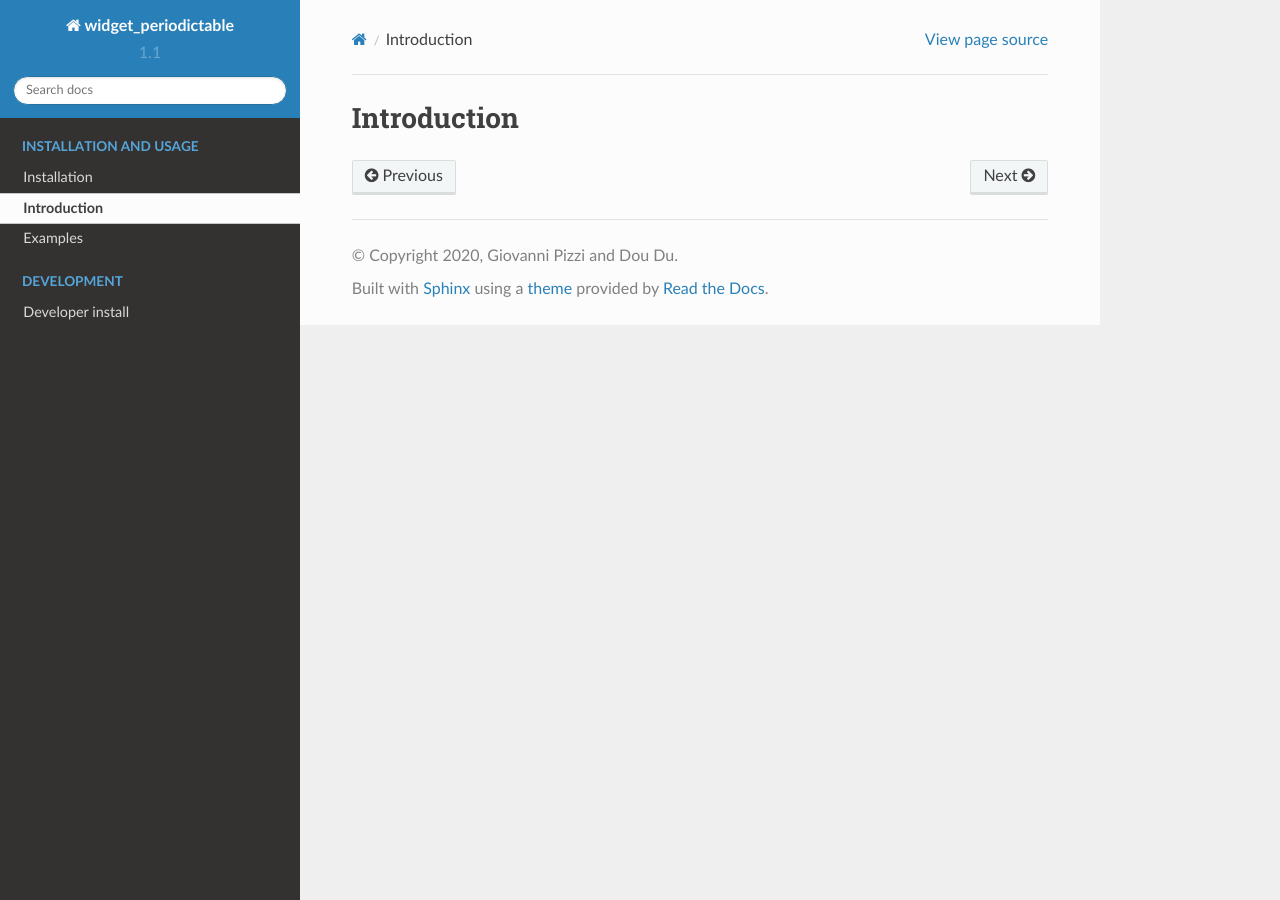
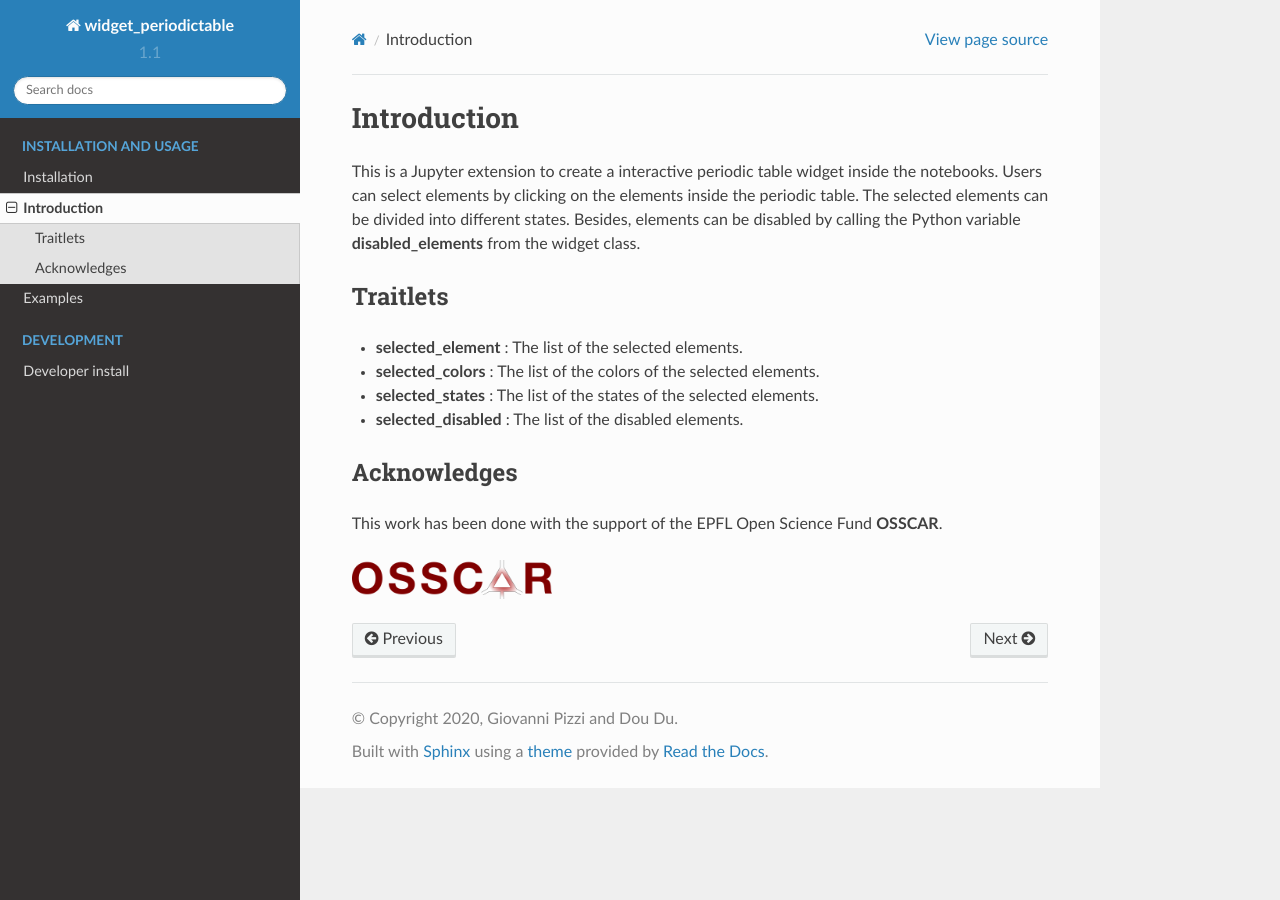
Before and after one commit to osscar-org/widget-periodictable, a Sphinx documentation site: the page built from docs/source/introduction.rst, in a window 1280 px wide. Built offline with Sphinx 7.4.7 and the Read the Docs theme 2.0.0, drawn with Linux system fonts in a browser that asks for light colours.

Commit message:
Update the docs

```diff
--- a/docs/source/introduction.rst
+++ b/docs/source/introduction.rst
@@ -5,3 +5,26 @@ Introduction
 .. todo::
 
     add prose explaining project purpose and usage here
+
+This is a Jupyter extension to create a interactive periodic table widget inside
+the notebooks. Users can select elements by clicking on the elements inside the
+periodic table. The selected elements can be divided into different states.
+Besides, elements can be disabled by calling the Python variable
+**disabled_elements** from the widget class.
+
+Traitlets
+************
+
+* **selected_element** : The list of the selected elements.
+* **selected_colors** : The list of the colors of the selected elements.
+* **selected_states** : The list of the states of the selected elements.
+* **selected_disabled** : The list of the disabled elements.
+
+Acknowledges
+*************
+
+This work has been done with the support of the EPFL Open Science Fund **OSSCAR**.
+
+.. image:: images/OSSCAR-logo.png
+   :target: http://www.osscar.org
+   :width: 200px
```
Also changed, not shown: docs/source/images/OSSCAR-logo.png (added).
